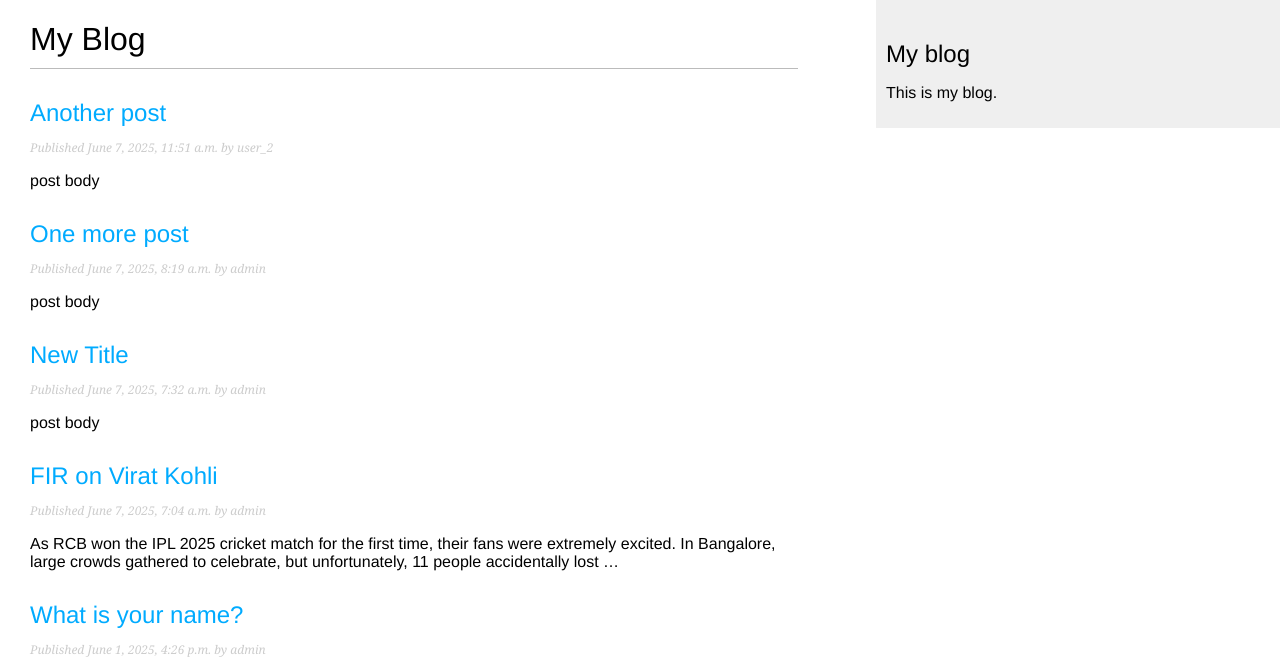
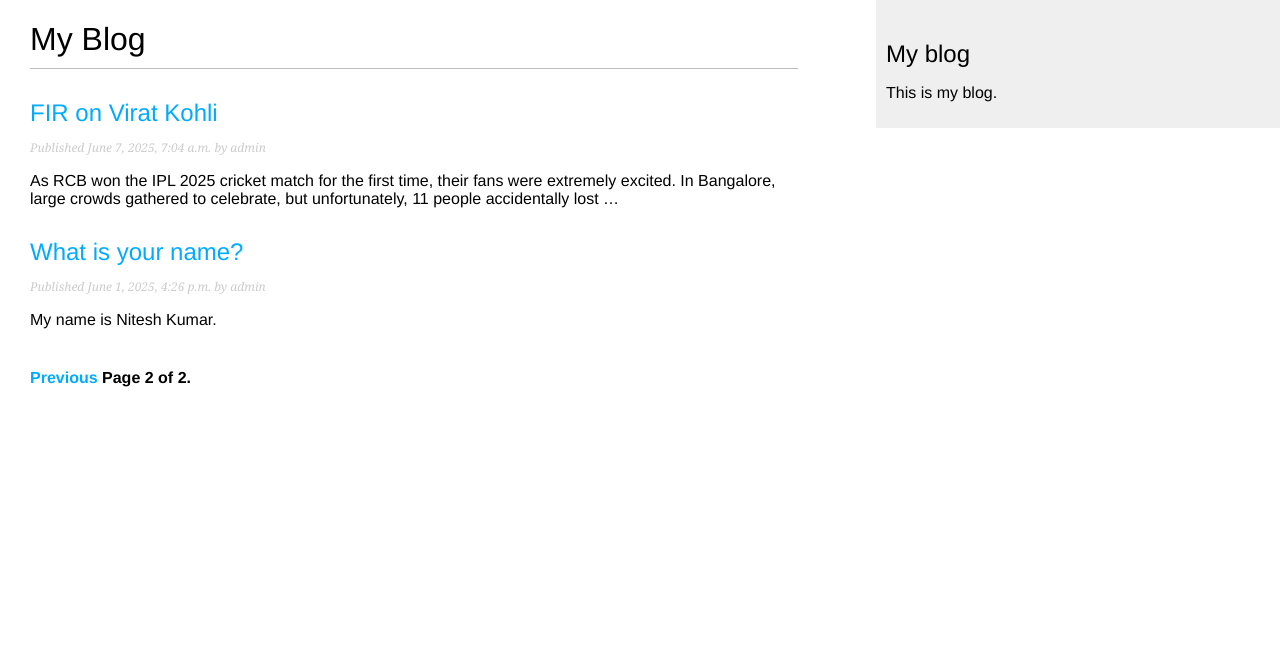
Before and after one commit to nitustar/MyProjects, a Django app: page /blog/?page=2 in a window 1280 px wide. Shown: the top 672 px of the page. Run offline with Django 5.2, Linux system fonts and the light colour scheme; data comes from the database, SQL or seed files in the repository; both versions use the stored data as it was after the commit.

Commit message:
Adding Pagination and slug url in app.

```diff
--- a/blog/models.py
+++ b/blog/models.py
@@ -1,5 +1,6 @@
 from django.db import models
 from django.utils import timezone
+from django.urls import reverse
 from django.conf import settings
 
 # Create your models here.
@@ -17,7 +18,7 @@ class Post(models.Model):
         DRAFT='DF','Draft'
         PUBLISHED = 'PB', 'Published'
     title = models.CharField(max_length=250)
-    slug = models.SlugField(max_length=250)
+    slug = models.SlugField(max_length=250, unique_for_date='publish')
     author = models.ForeignKey(
         settings.AUTH_USER_MODEL,
         on_delete=models.CASCADE,
@@ -41,3 +42,10 @@ class Post(models.Model):
 
     def __str__(self):
         return self.title
+
+    def get_absolute_url(self):
+        return reverse("blog:post_detail", args=[self.publish.year,
+                self.publish.month,
+                self.publish.day,
+                self.slug
+])
--- a/blog/templates/blog/post/list.html
+++ b/blog/templates/blog/post/list.html
@@ -4,7 +4,7 @@
     <h1> My Blog </h1>
     {% for post in posts %}
         <h2>
-            <a href="{% url 'blog:post_detail' post.id %}">
+            <a href="{{ post.get_absolute_url }}">
                 {{ post.title }}
             </a>
         </h2>
@@ -14,4 +14,5 @@
     </h2>
         {{ post.body|truncatewords:30|linebreaks }}
     {% endfor %}
+    {% include "pagination.html" with page=posts %}
 {% endblock %}
--- /dev/null
+++ b/blog/templates/pagination.html
@@ -0,0 +1,13 @@
+<div class="pagination">
+  <span class="step-links">
+    {% if page.has_previous %}
+      <a href="?page={{ page.previous_page_number }}">Previous</a>
+    {% endif %}
+    <span class="current">
+      Page {{ page.number }} of {{ page.paginator.num_pages }}.
+    </span>
+    {% if page.has_next %}
+      <a href="?page={{ page.next_page_number }}">Next</a>
+    {% endif %}
+  </span>
+</div>
--- a/blog/urls.py
+++ b/blog/urls.py
@@ -6,6 +6,6 @@ app_name = 'blog'
 urlpatterns = [
     # post views
     path('', views.post_list, name='post_list'),
-    path('<int:id>/', views.post_detail, name='post_detail'),
+    path('<int:year>/<int:month>/<int:day>/<slug:post>/', views.post_detail,name='post_detail'),
 
 ]
--- a/blog/views.py
+++ b/blog/views.py
@@ -1,12 +1,29 @@
 from django.http import Http404
+from django.core.paginator import EmptyPage, PageNotAnInteger, Paginator
 from django.shortcuts import get_object_or_404, render
 from .models import Post
 # Create your views here.
 
 def post_list(request):
-    posts = Post.objects.all()
+    post_list = Post.objects.all()
+    # Pagination with 3 posts per page
+    paginator = Paginator(post_list, 3)
+    page_number = request.GET.get('page', 1)
+    try:
+        posts = paginator.page(page_number)
+    except PageNotAnInteger:
+        # If page_number is not an integer get the first page
+        posts = paginator.page(1)
+    except EmptyPage:
+        # If page_number is out of range get last page of results
+        posts = paginator.page(paginator.num_pages)
     return render(request, 'blog/post/list.html', {'posts':posts})
 
-def post_detail(request, id):
-    post = get_object_or_404(Post, id=id, status=Post.Status.PUBLISHED)
+def post_detail(request, year, month, day, post):
+    post = get_object_or_404(Post, status=Post.Status.PUBLISHED,
+                             slug=post,
+                             publish__year = year,
+                             publish__month = month,
+                             publish__day = day
+    )
     return render(request, 'blog/post/detail.html', {'posts':post})
--- /dev/null
+++ b/requirements.txt
@@ -0,0 +1,4 @@
+asgiref==3.7.2
+Django~=5.0.4
+sqlparse==0.5.0
+python-decouple==3.8
```
Also changed, not shown: blog/migrations/0003_alter_post_slug.py (added), db.sqlite3.
